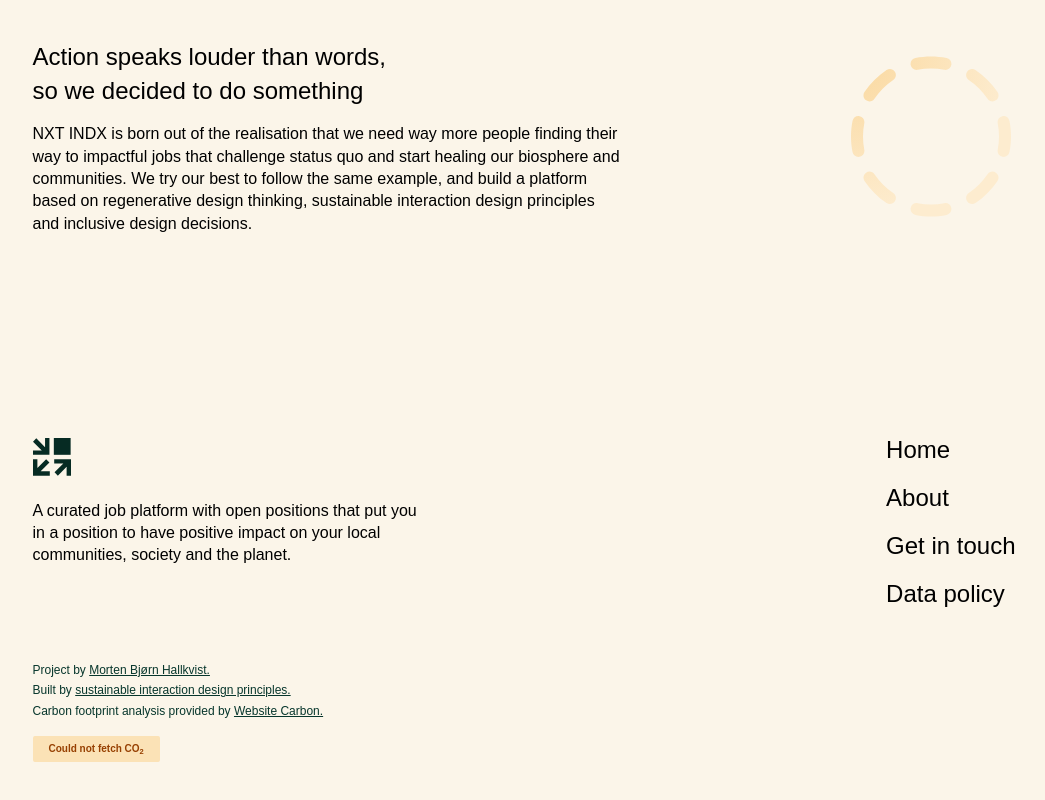
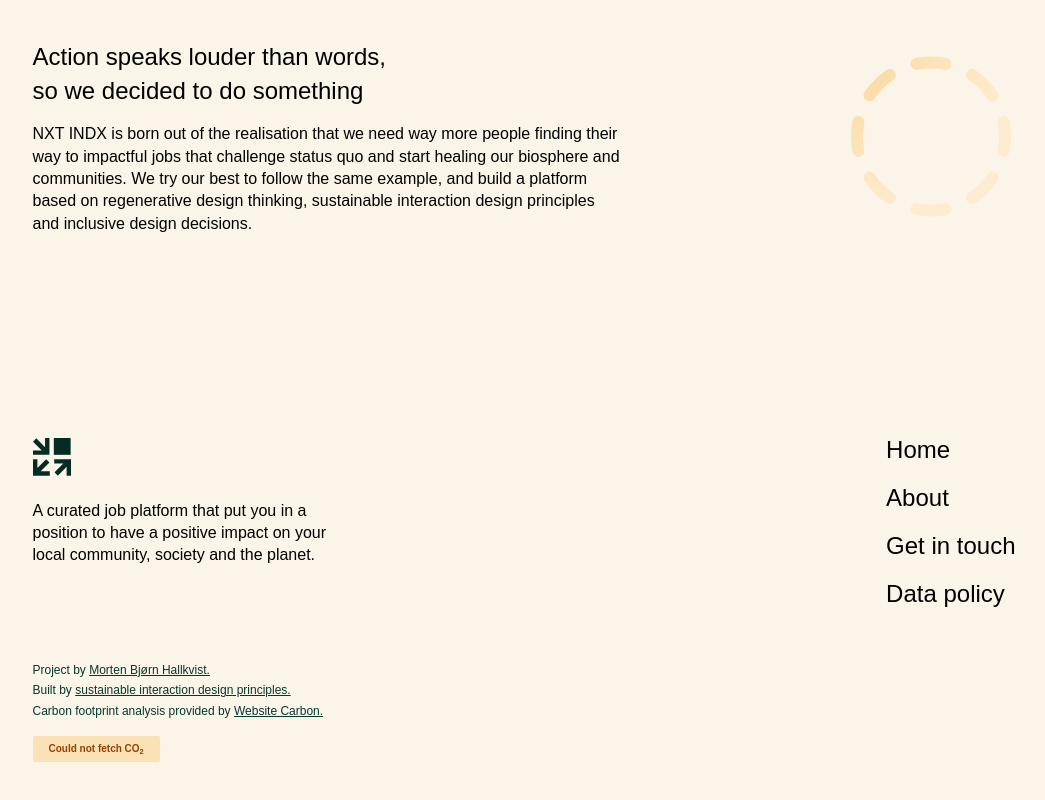
Before and after one commit to mortenbjoern/NXT-INDX, a Next.js app: page /about in a window 1280 px wide. Shown: the part 1050-1850 px from the top of the page, without its empty margins (116-1161 px from the left). Built offline with nearby package versions, Linux system fonts and the light colour scheme; no server answers; a web font is replaced by a local one.

Commit message:
pre-swap commit

```diff
--- a/components/footer.js
+++ b/components/footer.js
@@ -3,10 +3,10 @@
 import Carbon from './carbon';
 import { LogoOnly } from './logo';
 
-export default function Footer({ toggle }) {
+export default function Footer() {
   return (
     <footer className="flex flex-col md:flex-row md:flex-wrap md:w-full md:justify-between items-start">
-      <div className="w-2/3 md:w-50 space-y-2 md:space-y-3">
+      <div className="w-2/3 md:w-40 space-y-2 md:space-y-3">
         <LogoOnly />
         <p className="text-body-14 md:text-body-16">{summary}</p>
       </div>
--- a/components/splash.js
+++ b/components/splash.js
@@ -9,7 +9,7 @@
         {excerpt}
       </h1>
       <h2
-        className={`mt-2 text-body-18 md:text-body-24 md:w-70 m-auto font-normal`}
+        className={`mt-2 text-body-16 md:text-body-20 md:w-60 m-auto font-normal`}
       >
         {summary}
       </h2>
--- a/lib/copy.js
+++ b/lib/copy.js
@@ -1,4 +1,4 @@
 export const excerpt = 'Find work that matters.';
 
 export const summary =
-  'A curated job platform with open positions that put you in a position to have positive impact on your local communities, society and the planet.';
+  'A curated job platform that put you in a position to have a positive impact on your local community, society and the planet.';
--- a/tailwind.config.js
+++ b/tailwind.config.js
@@ -85,6 +85,7 @@
       'body-16': ['16px', '22.4px'],
       'body-20': ['20px', '28px'],
       'body-24': ['24px', '33.6px'],
+      'body-28': ['24px', '39.2px'],
       'body-48': ['48px', '67.2px'],
     },
     container: {
```
